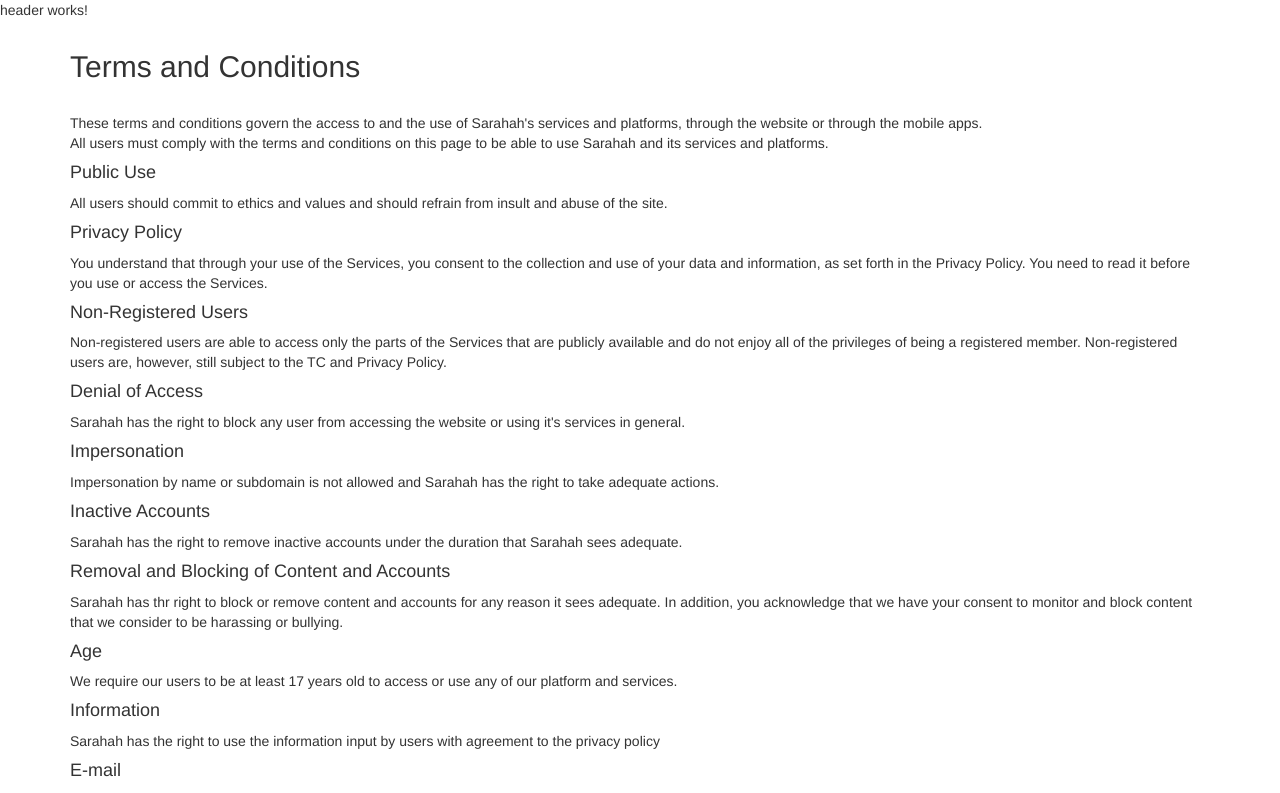
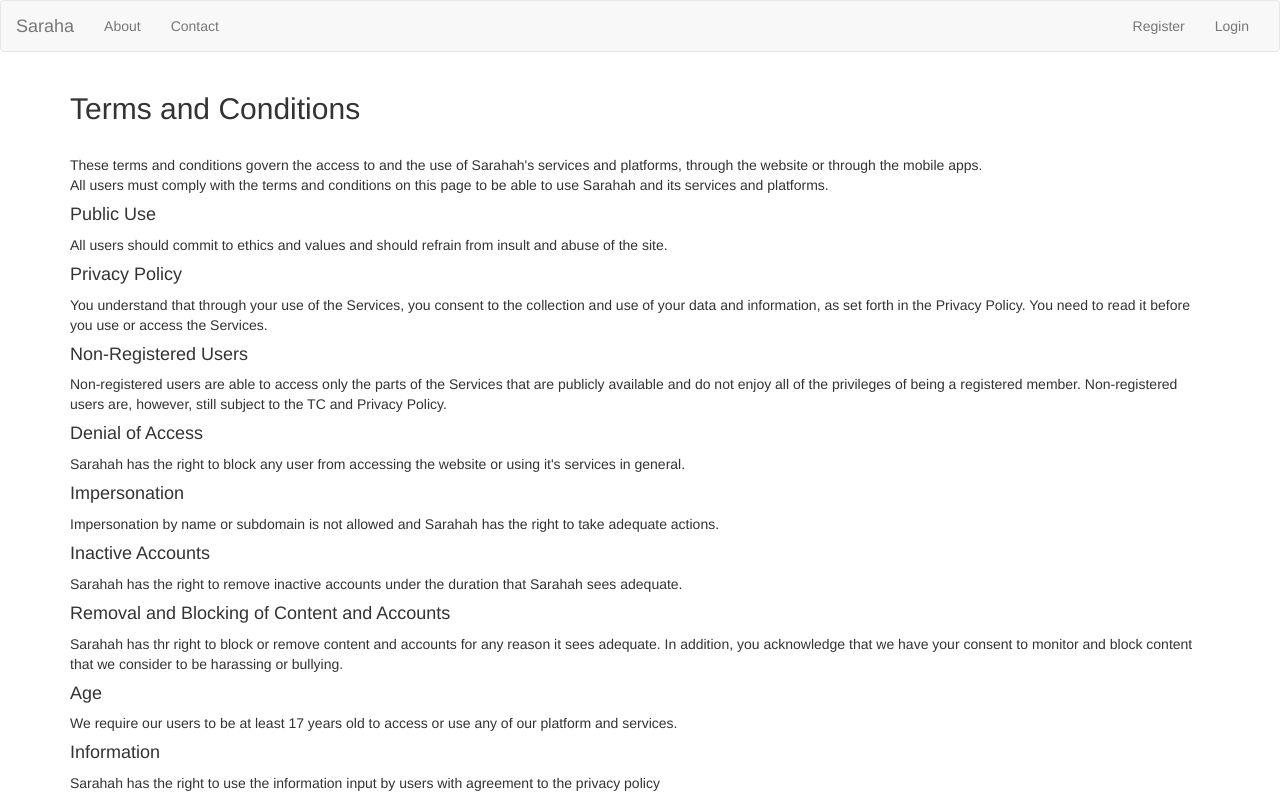
Before and after one commit to EssamAy/saraha_clone, an Angular app in the folder angular-src/: page /terms in a window 1280 px wide. Shown: the top 793 px of the page. Built offline with nearby package versions, Linux system fonts and the light colour scheme.

Commit message:
update header

```diff
--- a/angular-src/src/app/partials/header/header.component.html
+++ b/angular-src/src/app/partials/header/header.component.html
@@ -1,3 +1,26 @@
-<p>
-  header works!
-</p>
+<nav class="navbar navbar-default">
+  <div class="container-fluid">
+    <!-- Brand and toggle get grouped for better mobile display -->
+    <div class="navbar-header">
+      <button type="button" class="navbar-toggle collapsed" data-toggle="collapse" data-target="#bs-example-navbar-collapse-1" aria-expanded="false">
+        <span class="sr-only">Toggle navigation</span>
+        <span class="icon-bar"></span>
+        <span class="icon-bar"></span>
+        <span class="icon-bar"></span>
+      </button>
+      <a class="navbar-brand" routerLink="/">Saraha</a>
+    </div>
+
+    <!-- Collect the nav links, forms, and other content for toggling -->
+    <div class="collapse navbar-collapse" id="bs-example-navbar-collapse-1">
+      <ul class="nav navbar-nav">
+        <li routerLinkActive="active"><a routerLink="/about">About <span class="sr-only">(current)</span></a></li>
+        <li routerLinkActive="active"><a routerLink="/contact">Contact</a></li>
+      </ul>
+      <ul class="nav navbar-nav navbar-right">
+        <li routerLinkActive="active"><a routerLink="/account/register">Register</a></li>
+        <li routerLinkActive="active"><a routerLink="/account/login">Login</a></li>
+      </ul>
+    </div><!-- /.navbar-collapse -->
+  </div><!-- /.container-fluid -->
+</nav>
```
